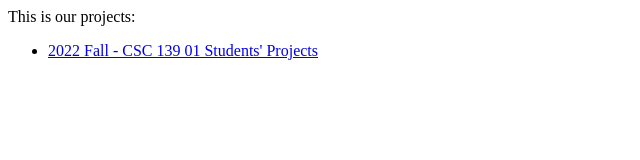
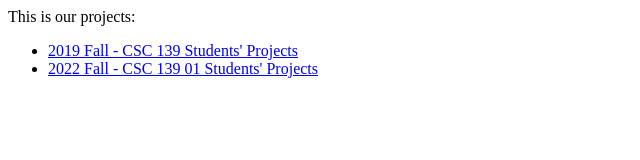
Before and after one commit to CS-Classes/CS-Classes.github.io, a plain HTML site: page index.html in a window 1280 px wide. Shown: the whole page, without its empty margins (0-640 px from the left). Drawn offline with Linux system fonts and the light colour scheme.

Commit message:
Update index.html

```diff
--- a/index.html
+++ b/index.html
@@ -4,6 +4,7 @@
 <body>
 <p>This is our projects:</p>
 <ul>
+  <li><a href="https://github.com/CS-Classes/CSC139/wiki">2019 Fall - CSC 139 Students' Projects</a></li>
   <li> <a href="https://github.com/CS-Classes/CS-Classes.github.io/wiki/2022-Fall---CSC-139-01-Students'-Projects">2022 Fall - CSC 139 01 Students' Projects</a> </li>
 </ul>
 </body>
```
